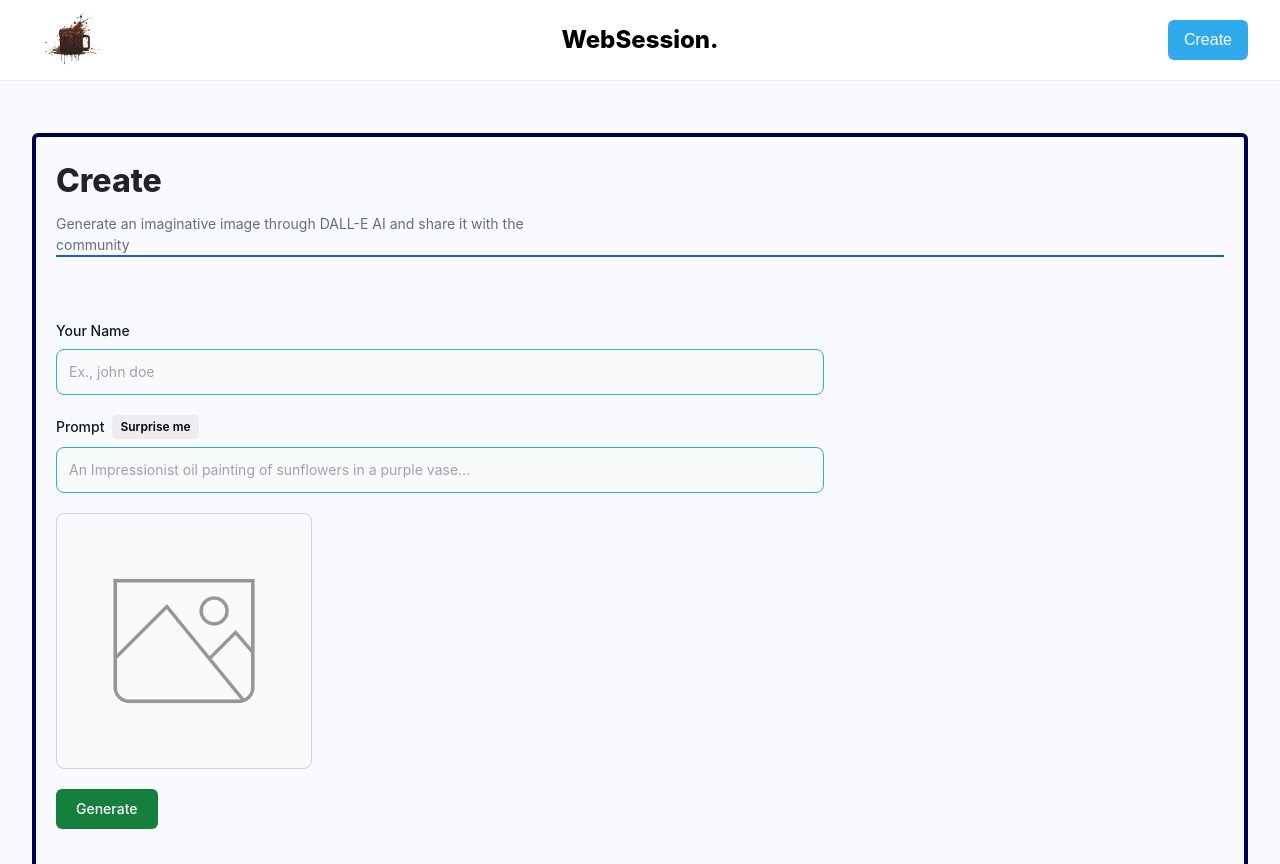
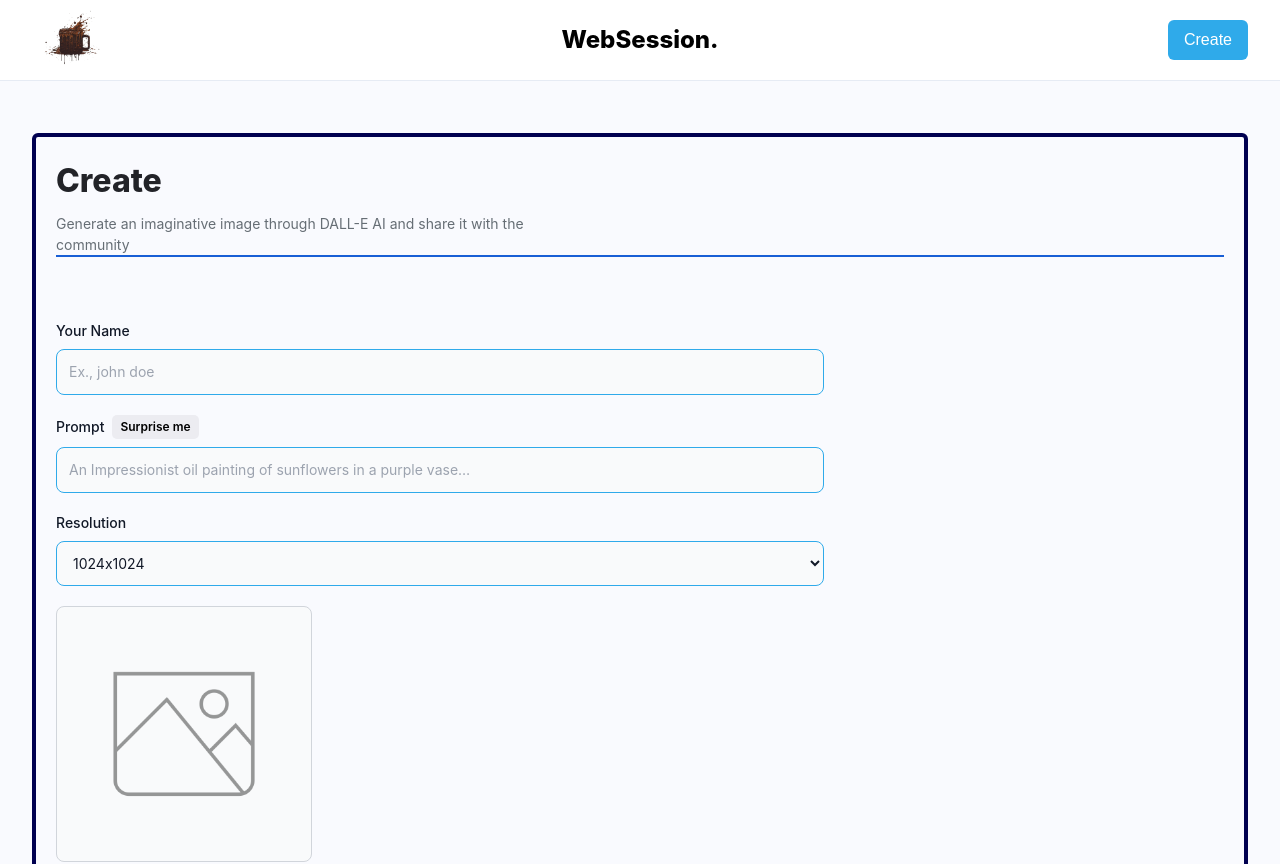
Before and after one commit to MatheusFelixDev/AI-Generation-Image, a React (Vite) app in the folder client/: page /create-post in a window 1280 px wide. Shown: the top 864 px of the page. Built offline with nearby package versions, Linux system fonts and the light colour scheme; a web font is replaced by a local one.

Commit message:
update formField add resolution

```diff
--- a/client/src/components/FormField.jsx
+++ b/client/src/components/FormField.jsx
@@ -1,6 +1,6 @@
 import React from 'react';
 
-const FormField = ({labelName, type, name, placeholder, value, handleChange, isSurpriseMe, handleSurpriseMe}) => {
+const FormField = ({labelName, type, name, placeholder, value, handleChange, isSurpriseMe, handleSurpriseMe, options}) => {
     return (
       <div>
         <div className='flex items-center gap-2 mb-2'>
@@ -22,6 +22,22 @@ const FormField = ({labelName, type, name, placeholder, value, handleChange, isS
           )}
         </div>
 
+        {type === 'select' ? (
+          <select
+            id={name}
+            name={name}
+            value={value}
+            onChange={handleChange}
+            required
+            className='bg-gray-50 border border-[#2faaea] text-gray-900 text-sm rounded-lg focus:ring-[#4649ff] focus:border-[4649ff] outline-none block w-full p-3'
+          >
+            {options.map((option) => (
+              <option key={option.value} value={option.value}>
+                {option.label}
+              </option>
+            ))}
+          </select>
+        ) : (
           <input
             type={type}
             id={name}
@@ -32,9 +48,11 @@ const FormField = ({labelName, type, name, placeholder, value, handleChange, isS
             required
             className='bg-gray-50 border border-[#2faaea] text-gray-900 text-sm rounded-lg focus:ring-[#4649ff] focus:border-[4649ff] outline-none block w-full p-3'
           />
+        )}
       </div>
-    )
-}
+    );
+  };
+
 
 
 export default FormField
--- a/client/src/pages/CreatePost.jsx
+++ b/client/src/pages/CreatePost.jsx
@@ -1,4 +1,4 @@
-import React, { useState } from 'react';
+import React, { useState,  } from 'react';
 import { useNavigate } from 'react-router-dom';
 
 import { preview } from '../assets';
@@ -12,12 +12,22 @@ const CreatePost = () => {
     name: '',
     prompt: '',
     photo: '',
+    resolution: '',
+
   });
 
   const [generatingImg, setGeneratingImg] = useState(false);
   const [loading, setLoading] = useState(false);
 
-  const handleChange = (e) => setForm({ ...form, [e.target.name]: e.target.value });
+  const handleChange = (e) => {
+    const { name, value } = e.target;
+    setForm((form) => ({
+      ...form,
+      [name]: value,
+    }));
+  };
+
+
 
   const handleSurpriseMe = () => {
     const randomPrompt = getRandomPrompt(form.prompt);
@@ -25,16 +35,17 @@ const CreatePost = () => {
   };
 
   const generateImage = async () => {
-    if (form.prompt) {
+    if (form.prompt && form.resolution) {
       try {
         setGeneratingImg(true);
-        const response = await fetch('https://server-ai-generation-image.vercel.app/api/v1/dalle', {
+        const response = await fetch('http://localhost:8080/api/v1/dalle', {
           method: 'POST',
           headers: {
             'Content-Type': 'application/json',
           },
           body: JSON.stringify({
             prompt: form.prompt,
+            resolution: form.resolution,
           }),
         });
 
@@ -57,7 +68,7 @@ const CreatePost = () => {
       setLoading(true);
 
       try {
-        const response = await fetch('https://server-ai-generation-image.vercel.app/api/v1/post', {
+        const response = await fetch('http://localhost:8080/api/v1/post', {
           method: 'POST',
           headers: {
             'Content-Type': 'application/json',
@@ -107,7 +118,22 @@ const CreatePost = () => {
             handleChange={handleChange}
             isSurpriseMe
             handleSurpriseMe={handleSurpriseMe}
-          />
+            />
+
+
+            <FormField
+              labelName='Resolution'
+              type='select'
+              name='resolution'
+              value={form.resolution}
+              handleChange={handleChange}
+              options={[
+                { label: '1024x1024', value: '1024x1024' },
+                { label: '512x512', value: '512x512' },
+                { label: '256x256', value: '256x256' },
+              ]}
+            />
+
 
           <div className="relative bg-gray-50 border border-gray-300 text-gray-900 text-sm rounded-lg focus:ring-blue-500 focus:border-blue-500 w-64 p-3 h-64 flex justify-center items-center">
             { form.photo ? (
```
Also changed, not shown: 2 other files (tests, documents, lock files or other folders). Lines whose indentation alone changed are shown as unchanged.
